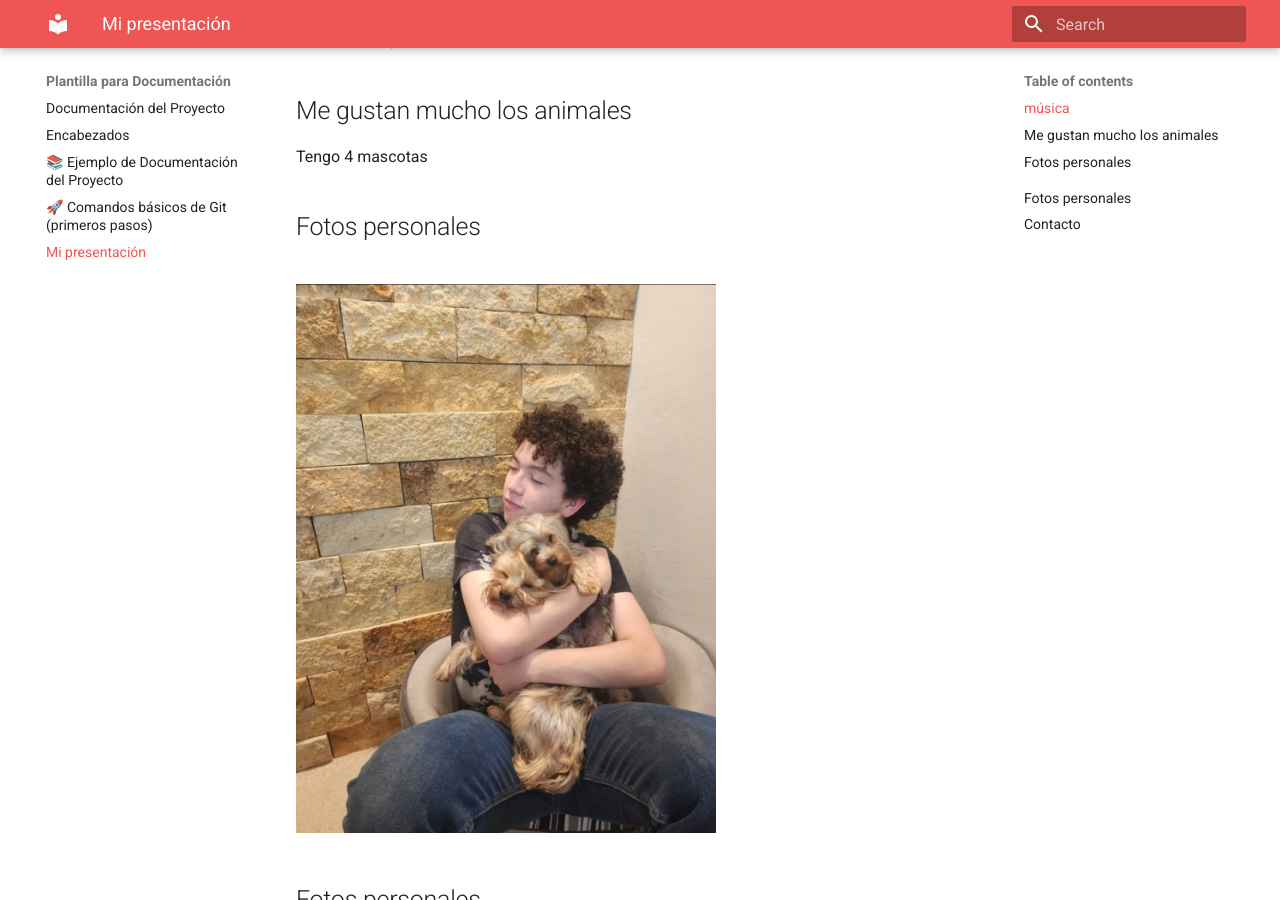
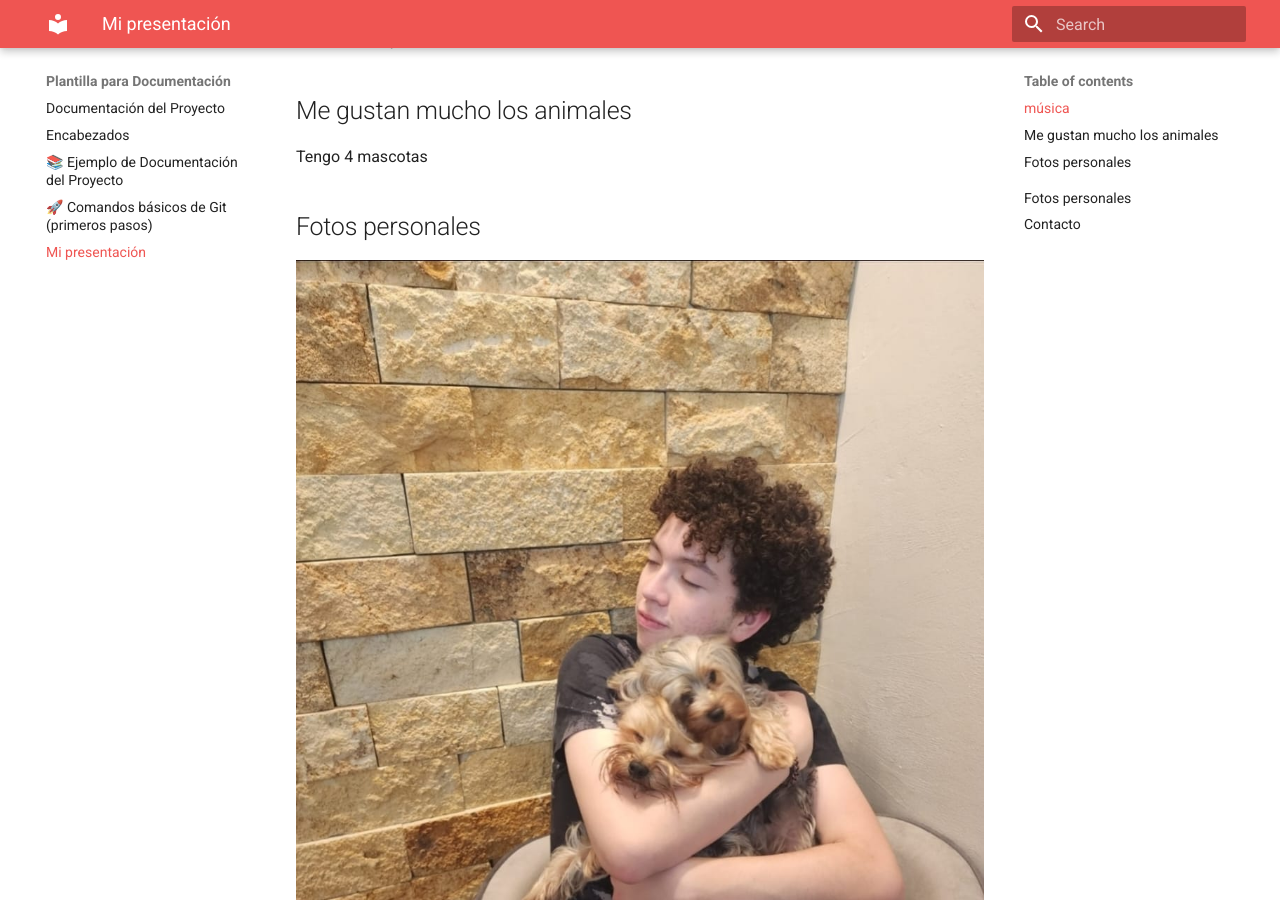
Before and after one commit to LuisTamezzz/Portafolio-ibero-puebla, an MkDocs documentation site: the page built from docs/presentacion.md, in a window 1280 px wide and 900 px high, scrolled down 530 px. Built offline with MkDocs 1.6.1 and Material for MkDocs 9.7.7, drawn with Linux system fonts in a browser that asks for light colours.

Commit message:
Update presentacion.md

```diff
--- a/docs/presentacion.md
+++ b/docs/presentacion.md
@@ -17,7 +17,7 @@ Tengo 4 mascotas
 
 ## Fotos personales
 
-
+![Foto con mis perros](recursos/imgs/fotosw2.jpeg)
 
 <img src="../recursos/imgs/fotosw2.jpeg" alt="Foto con mis perros" width="420">
 ---
```
